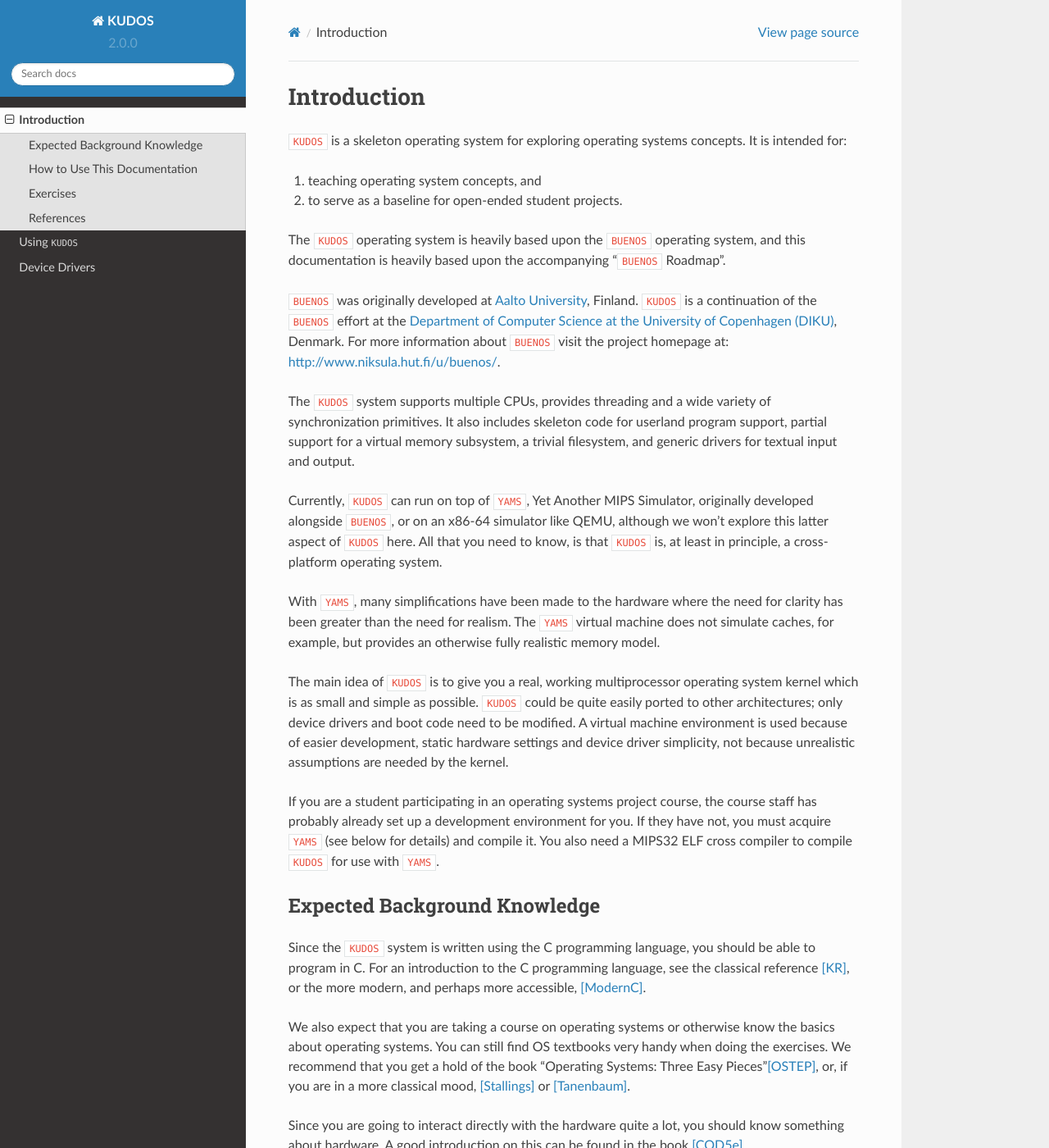
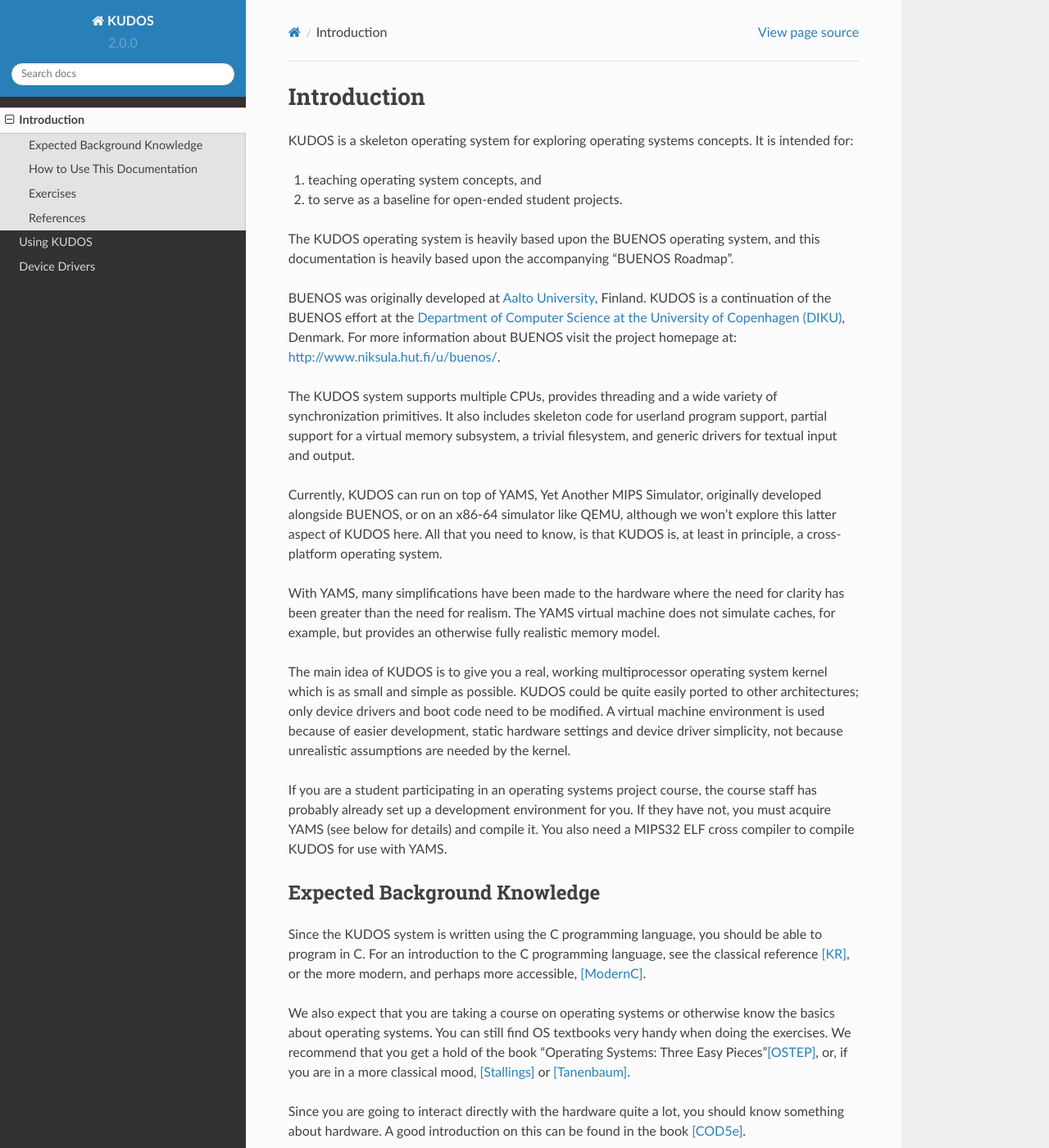
Before and after one commit to DIKU-EDU/kudos, a Sphinx documentation site: the page built from docs/introduction.rst, in a window 1280 px wide and 1400 px high. Shown: the whole window at 82% size. Built offline with Sphinx 7.4.7 and the Read the Docs theme 2.0.0, drawn with Linux system fonts in a browser that asks for light colours.

Commit message:
don't use those macros, just type it!

```diff
--- a/docs/index.rst
+++ b/docs/index.rst
@@ -1,4 +1,4 @@
-|kudos| Documentation
+KUDOS Documentation
 =====================
 
 .. toctree::
--- a/docs/introduction.rst
+++ b/docs/introduction.rst
@@ -2,40 +2,40 @@
 ============
 .. _introduction:
 
-|kudos| is a skeleton operating system for exploring operating systems
+KUDOS is a skeleton operating system for exploring operating systems
 concepts. It is intended for:
 
 1. teaching operating system concepts, and
 2. to serve as a baseline for open-ended student projects.
 
-The |kudos| operating system is heavily based upon the |buenos| operating
+The KUDOS operating system is heavily based upon the BUENOS operating
 system, and this documentation is heavily based upon the accompanying
-"|buenos| Roadmap".
+"BUENOS Roadmap".
 
-|buenos| was originally developed at `Aalto University
-<https://www.niksula.hut.fi/>`_, Finland.  |kudos| is a continuation of the
-|buenos| effort at the `Department of Computer Science at the University of
+BUENOS was originally developed at `Aalto University
+<https://www.niksula.hut.fi/>`_, Finland.  KUDOS is a continuation of the
+BUENOS effort at the `Department of Computer Science at the University of
 Copenhagen (DIKU) <http://www.diku.dk/>`_, Denmark. For more information about
-|buenos| visit the project homepage at: http://www.niksula.hut.fi/u/buenos/.
+BUENOS visit the project homepage at: http://www.niksula.hut.fi/u/buenos/.
 
-The |kudos| system supports multiple CPUs, provides threading and a wide
+The KUDOS system supports multiple CPUs, provides threading and a wide
 variety of synchronization primitives. It also includes skeleton code for
 userland program support, partial support for a virtual memory subsystem, a
 trivial filesystem, and generic drivers for textual input and output.
 
-Currently, |kudos| can run on top of |yams|, Yet Another MIPS Simulator,
-originally developed alongside |buenos|, or on an x86-64 simulator like QEMU,
-although we won't explore this latter aspect of |kudos| here. All that you
-need to know, is that |kudos| is, at least in principle, a cross-platform
+Currently, KUDOS can run on top of YAMS, Yet Another MIPS Simulator,
+originally developed alongside BUENOS, or on an x86-64 simulator like QEMU,
+although we won't explore this latter aspect of KUDOS here. All that you
+need to know, is that KUDOS is, at least in principle, a cross-platform
 operating system.
 
-With |yams|, many simplifications have been made to the hardware where the
-need for clarity has been greater than the need for realism. The |yams|
+With YAMS, many simplifications have been made to the hardware where the
+need for clarity has been greater than the need for realism. The YAMS
 virtual machine does not simulate caches, for example, but provides an
 otherwise fully realistic memory model.
 
-The main idea of |kudos| is to give you a real, working multiprocessor
-operating system kernel which is as small and simple as possible. |kudos|
+The main idea of KUDOS is to give you a real, working multiprocessor
+operating system kernel which is as small and simple as possible. KUDOS
 could be quite easily ported to other architectures; only device drivers and
 boot code need to be modified.  A virtual machine environment is used because
 of easier development, static hardware settings and device driver simplicity,
@@ -43,14 +43,14 @@
 
 If you are a student participating in an operating systems project
 course, the course staff has probably already set up a development
-environment for you. If they have not, you must acquire |yams| (see
+environment for you. If they have not, you must acquire YAMS (see
 below for details) and compile it. You also need a MIPS32 ELF cross
-compiler to compile |kudos| for use with |yams|.
+compiler to compile KUDOS for use with YAMS.
 
 Expected Background Knowledge
 -----------------------------
 
-Since the |kudos| system is written using the C programming language, you
+Since the KUDOS system is written using the C programming language, you
 should be able to program in C. For an introduction to the C programming
 language, see the classical reference [KR]_, or the more modern, and perhaps
 more accessible, [ModernC]_.
@@ -88,10 +88,10 @@
    improvements.
 
 ..
-   |kudos| for teachers
+   KUDOS for teachers
    ----------------------
 
-   As stated above, the |kudos| system is meant as an assignment backbone for
+   As stated above, the KUDOS system is meant as an assignment backbone for
    operating systems project courses. This document, while primarily acting as
    reference guide to the system, is also designed to support project courses.
    The document is ordered so that various kernel programming issues are
@@ -111,22 +111,22 @@
       \autoref{sec:userland}.
 
    3. **Virtual Memory**. The current virtual memory support
-      mechanisms in |kudos| are explained in \autoref{sec:vm}, which also
+      mechanisms in KUDOS are explained in \autoref{sec:vm}, which also
       gives exercises on the subject area.
 
    4. **Filesystem**. Filesystem issues are covered in
       \autoref{sec:fs}.
 
-   Preparing for a |kudos| Course
+   Preparing for a KUDOS Course
    --------------------------------
    ********************************
 
-   To implement an operating systems project course with |kudos|, at least the
+   To implement an operating systems project course with KUDOS, at least the
    following steps are necessary:
 
    * Provide students with a development environment with precompiled
-   |yams| and a MIPS32 ELF cross compiler. See |yams| usage guide for
-   instructions on setup of |yams| and the cross compiler environment.
+   YAMS and a MIPS32 ELF cross compiler. See YAMS usage guide for
+   instructions on setup of YAMS and the cross compiler environment.
 
    * Decide which exercises are used on the course, how many points
    they are worth and what are the deadlines.
@@ -134,9 +134,9 @@
    * Decide any other practical issues (are design reviews compulsory
    for students, how many students there are per group, etc.)
 
-   * Familiarize the staff with |kudos| and |yams|.
+   * Familiarize the staff with KUDOS and YAMS.
 
-   * Introduce |kudos| to the students.
+   * Introduce KUDOS to the students.
 
 Exercises
 ---------
--- a/docs/usage.rst
+++ b/docs/usage.rst
@@ -1,7 +1,3 @@
-Using |kudos|
+Using KUDOS
 =============
 .. _usage:
-
-.. |kudos| replace:: ``KUDOS``
-.. |buenos| replace:: ``BUENOS``
-.. |yams| replace:: ``YAMS``
```
Also changed, not shown: other parts of docs/index.rst (+0 -4 lines), other parts of docs/introduction.rst (+0 -4 lines), docs/device-drivers.rst (+4 -8 lines).
